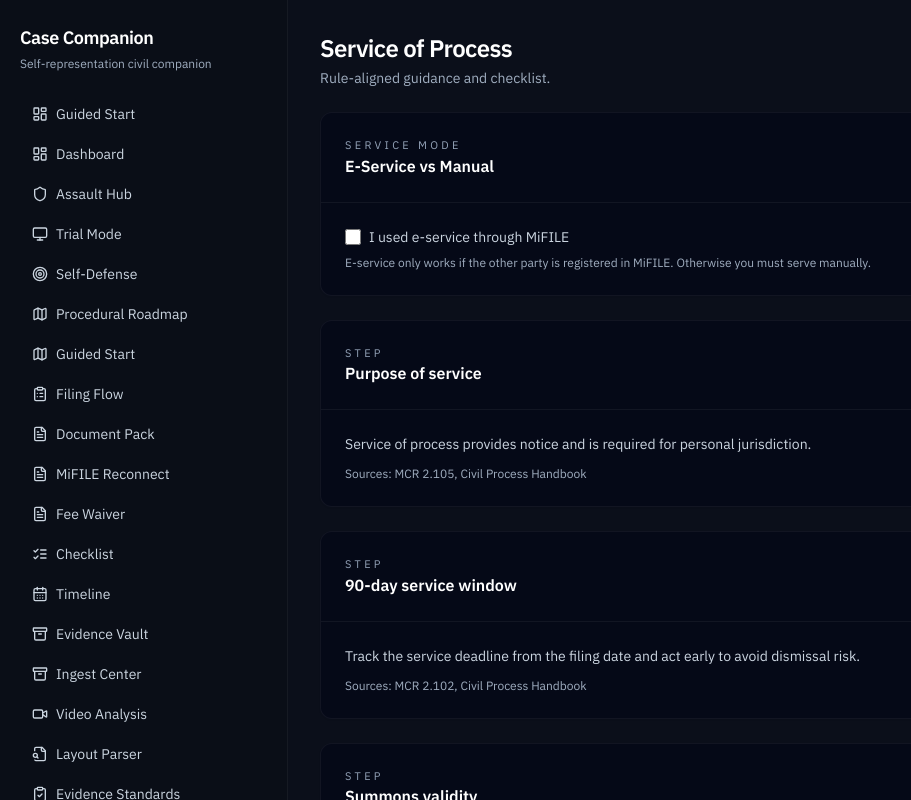
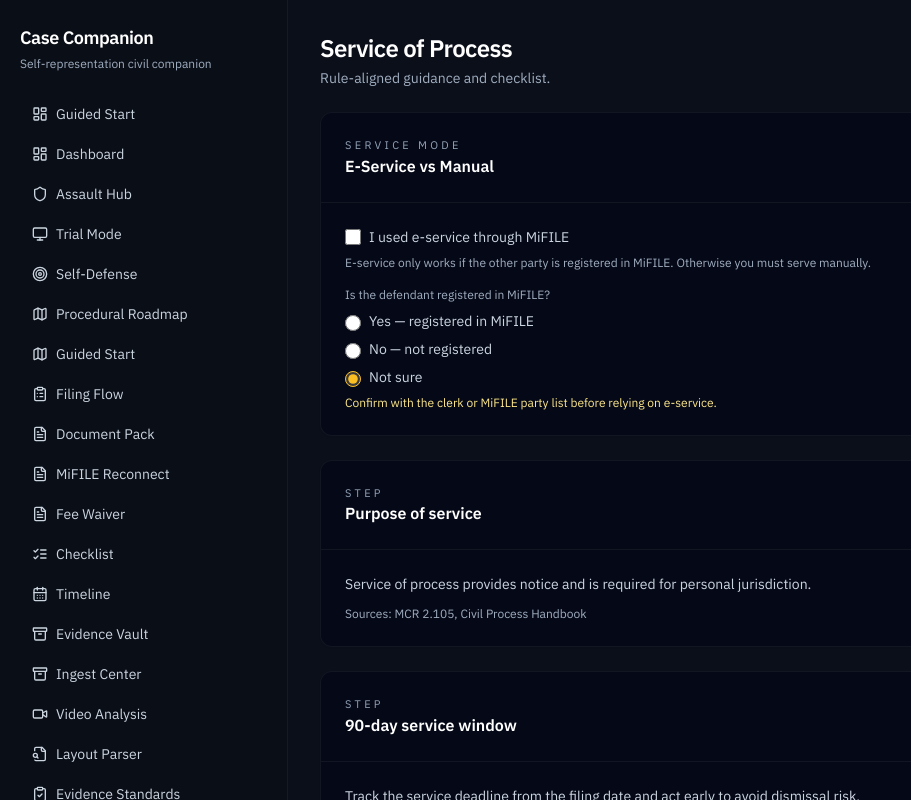
Before and after one commit to brokenbartender/CaseCompanion, a React (Vite) app: page /service in a window 1280 px wide. Shown: the top 800 px of the page, without its empty margins (0-911 px from the left). Built offline with nearby package versions, Linux system fonts and the light colour scheme; no server answers.

Commit message:
Add e-service eligibility checker

```diff
--- a/src/modules/ServiceOfProcessWizard.tsx
+++ b/src/modules/ServiceOfProcessWizard.tsx
@@ -9,6 +9,7 @@ export default function ServiceOfProcessWizard() {
   const [useEService, setUseEService] = useState(false);
   const [proofs, setProofs] = useState<string[]>(() => readJson("case_companion_proof_uploads_v1", []));
   const [uploadStatus, setUploadStatus] = useState("");
+  const [defendantRegistered, setDefendantRegistered] = useState<"yes" | "no" | "unsure">("unsure");
 
   function handleProofUpload(file?: File | null) {
     if (!file) return;
@@ -38,6 +39,46 @@ export default function ServiceOfProcessWizard() {
             </label>
             <div className="mt-2 text-xs text-slate-400">
               E‑service only works if the other party is registered in MiFILE. Otherwise you must serve manually.
+            </div>
+            <div className="mt-4 space-y-2 text-sm text-slate-300">
+              <div className="text-xs text-slate-400">Is the defendant registered in MiFILE?</div>
+              <label className="flex items-start gap-2">
+                <input
+                  type="radio"
+                  className="mt-1 h-4 w-4 accent-amber-400"
+                  checked={defendantRegistered === "yes"}
+                  onChange={() => setDefendantRegistered("yes")}
+                />
+                <span>Yes — registered in MiFILE</span>
+              </label>
+              <label className="flex items-start gap-2">
+                <input
+                  type="radio"
+                  className="mt-1 h-4 w-4 accent-amber-400"
+                  checked={defendantRegistered === "no"}
+                  onChange={() => setDefendantRegistered("no")}
+                />
+                <span>No — not registered</span>
+              </label>
+              <label className="flex items-start gap-2">
+                <input
+                  type="radio"
+                  className="mt-1 h-4 w-4 accent-amber-400"
+                  checked={defendantRegistered === "unsure"}
+                  onChange={() => setDefendantRegistered("unsure")}
+                />
+                <span>Not sure</span>
+              </label>
+              {defendantRegistered === "no" ? (
+                <div className="text-xs text-amber-200">
+                  Use manual service. E‑service alone is not enough if they are not registered.
+                </div>
+              ) : null}
+              {defendantRegistered === "unsure" ? (
+                <div className="text-xs text-amber-200">
+                  Confirm with the clerk or MiFILE party list before relying on e‑service.
+                </div>
+              ) : null}
             </div>
           </CardBody>
         </Card>
```
